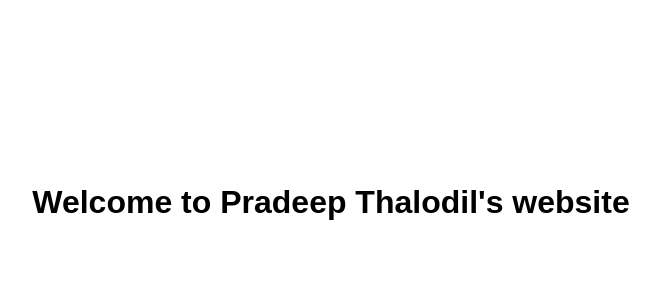
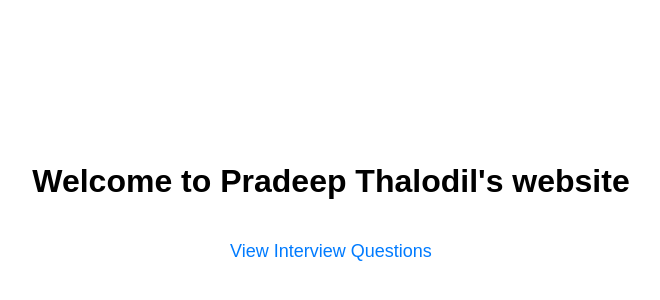
Before and after one commit to PradeepThalodil/pradeepthalodil.github.io, a plain HTML site: page index.html in a window 1280 px wide. Shown: the part 198-498 px from the top of the page, without its empty margins (309-969 px from the left). Drawn offline with Linux system fonts and the light colour scheme.

Commit message:
Update index.html

```diff
--- a/index.html
+++ b/index.html
@@ -7,6 +7,7 @@
     <style>
         body {
             display: flex;
+            flex-direction: column;
             justify-content: center;
             align-items: center;
             height: 100vh;
@@ -16,9 +17,19 @@
         h1 {
             font-weight: bold;
         }
+        a {
+            margin-top: 20px;
+            text-decoration: none;
+            color: #007BFF;
+            font-size: 18px;
+        }
+        a:hover {
+            text-decoration: underline;
+        }
     </style>
 </head>
 <body>
     <h1>Welcome to Pradeep Thalodil's website</h1>
+    <a href="interviewquestions.html">View Interview Questions</a>
 </body>
 </html>
```
